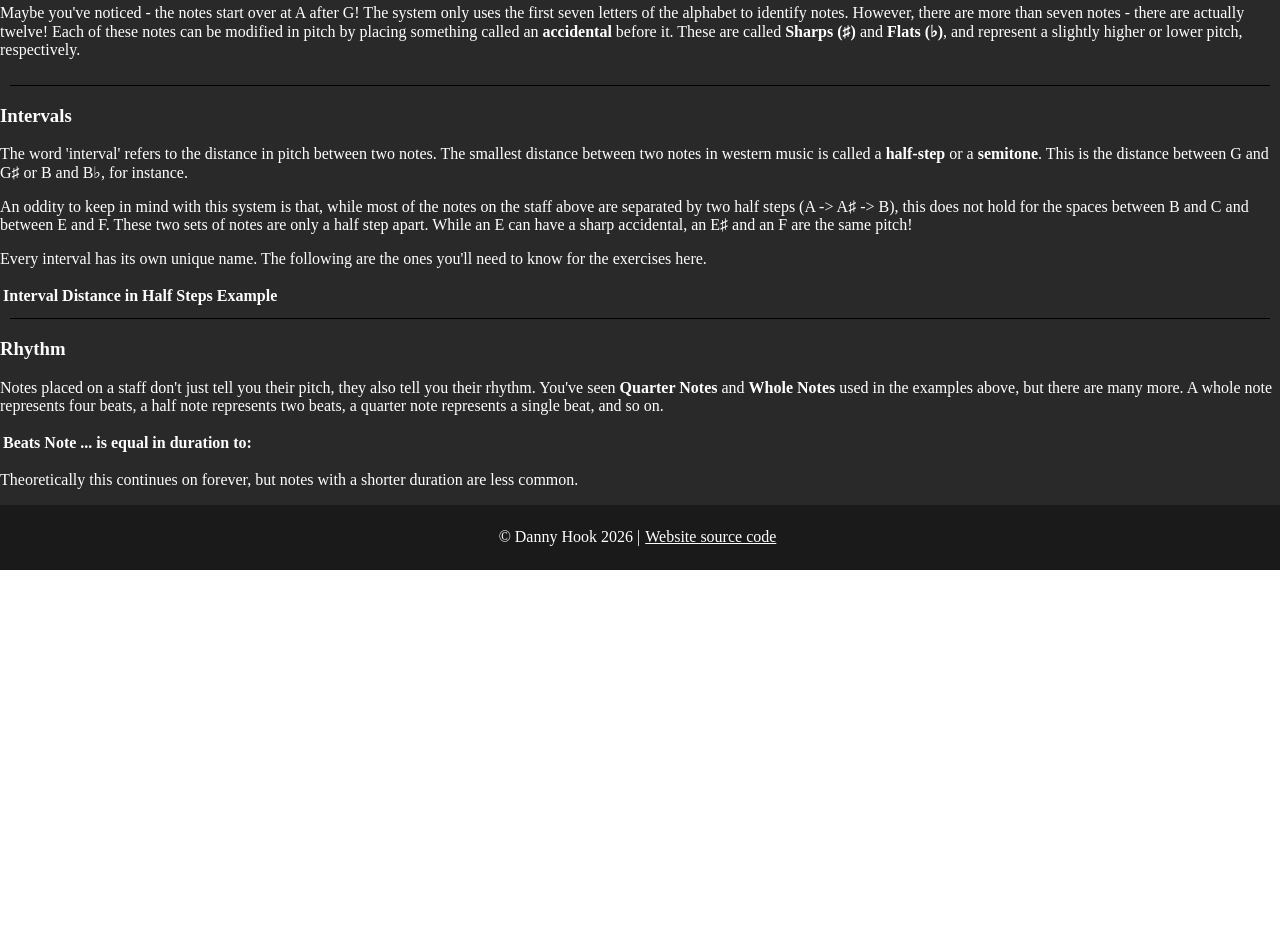
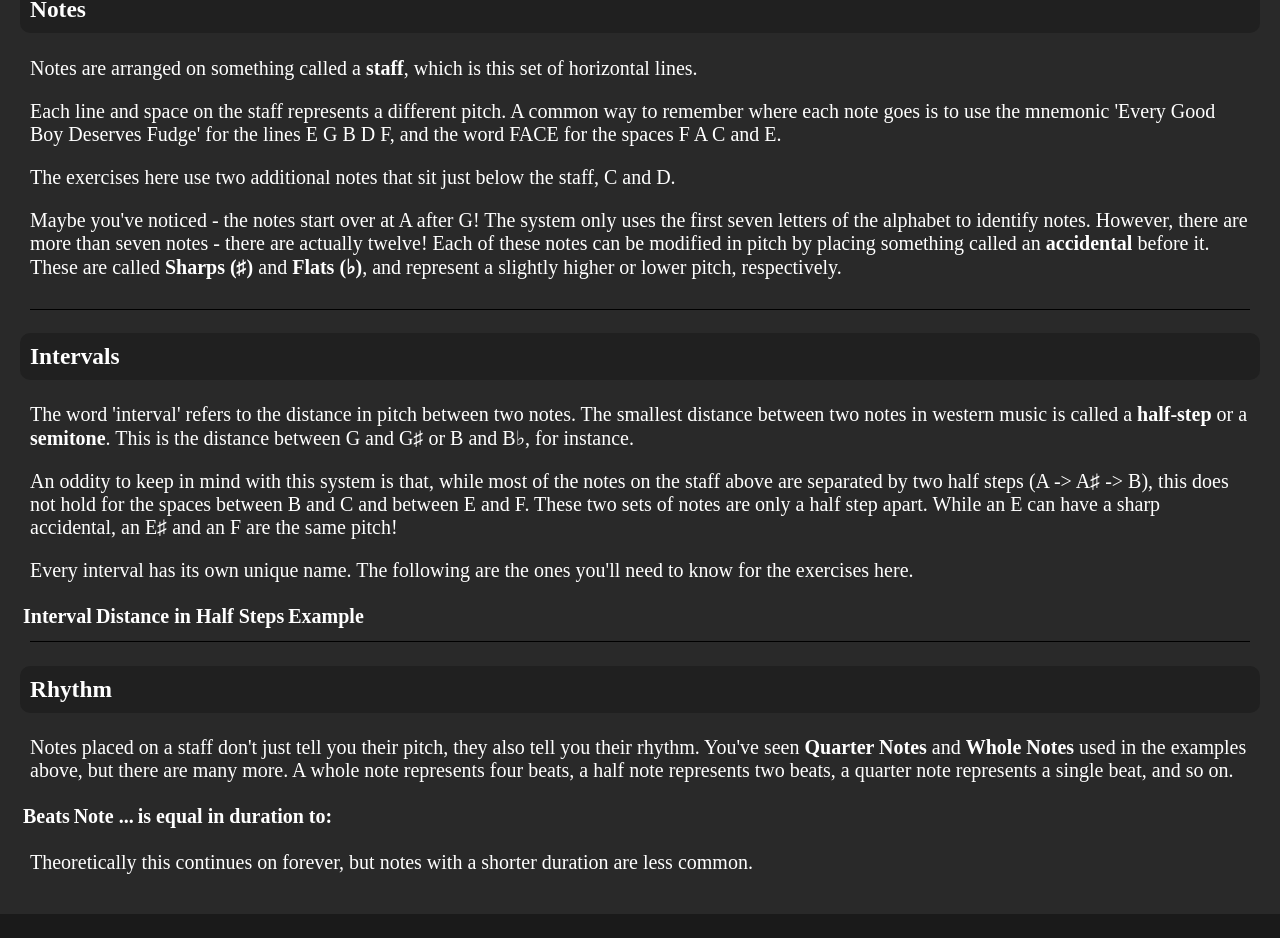
Before and after one commit to MostLikelyNotHuman/u2-rebuild, a React (Vite) app in the folder mfbr2/: page /help in a window 1280 px wide. Shown: the part 527-1465 px from the top of the page. Before the commit the page ends 1097 px from the top, so only its background shows below. Built offline with nearby package versions, Linux system fonts and the light colour scheme.

Commit message:
quick styling pass/fix

```diff
--- a/mfbr2/src/components/HelpPage.css
+++ b/mfbr2/src/components/HelpPage.css
@@ -1,4 +1,16 @@
 .helpPage-main {
+    padding: 20px;
     color: white;
     background-color: rgb(41, 41, 41);
+    font-size: 20px;
 }
+
+p {
+    padding: 0px 10px;
+}
+
+h3 {
+    background-color: rgb(32, 32, 32);
+    padding: 10px;
+    border-radius: 10px;
+}
--- a/mfbr2/src/components/HelpPage.jsx
+++ b/mfbr2/src/components/HelpPage.jsx
@@ -1,9 +1,11 @@
 import Divider from "./basic/Divider";
+import Button from "./basic/Button";
 import "./HelpPage.css";
 
 const HelpPage = () => {
     return (
         <main className="helpPage-main">
+            <div id="helpPage-about">
                 <h3>About This App</h3>
                     <p> Welcome to Music for Beginners! This application is designed for anyone
                         who is a complete beginner to music, and aims to teach you the very basics of
@@ -20,7 +22,9 @@ const HelpPage = () => {
                     <p>This help page covers the things you'll need to know to interact with the different
                         activities, but is by no means a complete overview of the basics of reading music.
                         Feel free to use whatever other resources you would like to help improve your skills!</p>
+            </div>
             <Divider />
+            <div id="helpPage-notes">
                 <h3>Notes</h3>
                     <p>Notes are arranged on something called a <strong>staff</strong>, which is this set of horizontal
                         lines.</p>
@@ -45,7 +49,9 @@ const HelpPage = () => {
                             </tr>
                         </tbody>
                     </table>
+            </div>
             <Divider />
+            <div id="helpPage-intervals">
             <h3>Intervals</h3>
                 <p>The word 'interval' refers to the distance in pitch between two notes.
                     The smallest distance between two notes in western music is called a <strong>half-step</strong> or a <strong>semitone</strong>.
@@ -69,7 +75,9 @@ const HelpPage = () => {
                         {/* TODO: import images and fill out table*/}
                     </tbody>
                 </table>
+            </div>
             <Divider />
+            <div id="helpPage-rhythm">
             <h3>Rhythm</h3>
                 <p>Notes placed on a staff don't just tell you their pitch, they also tell you their rhythm.
                     You've seen <strong>Quarter Notes</strong> and <strong>Whole Notes</strong> used in the examples
@@ -84,13 +92,11 @@ const HelpPage = () => {
                         </tr>
                     </thead>
                     <tbody>
-                        {/* <img src={}*/}
+                        {/* TODO: import images and fill out table*/}
                     </tbody>
                 </table>
                     <p>Theoretically this continues on forever, but notes with a shorter duration are less common.</p>
-
-
-
+            </div>
         </main>
     )
 }
```
Lines whose indentation alone changed are shown as unchanged.
